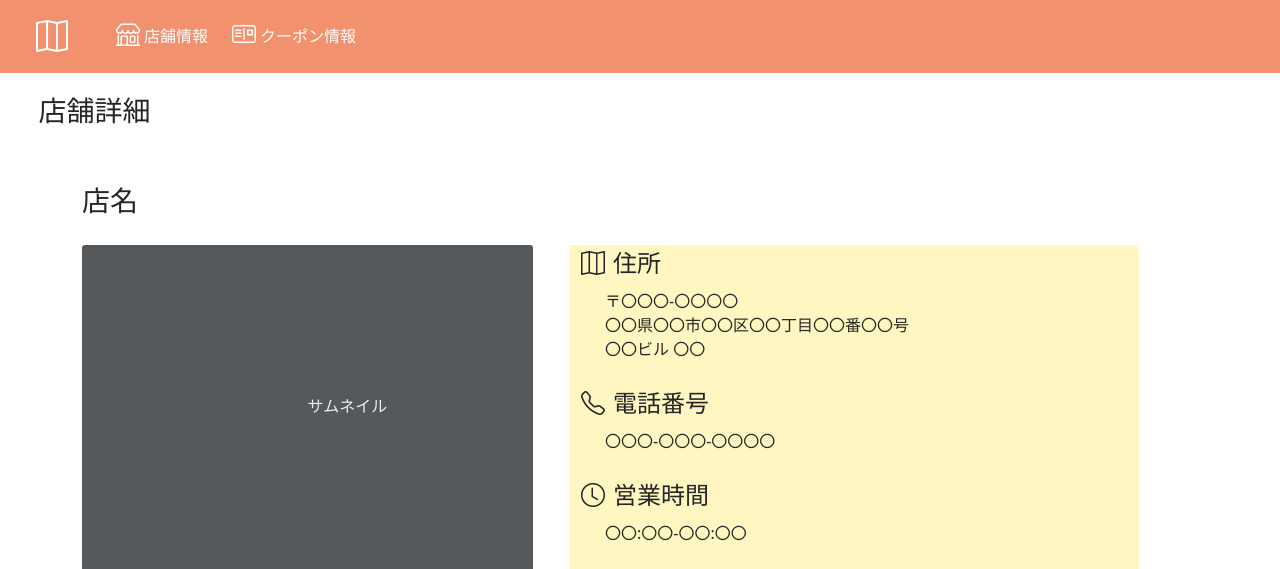
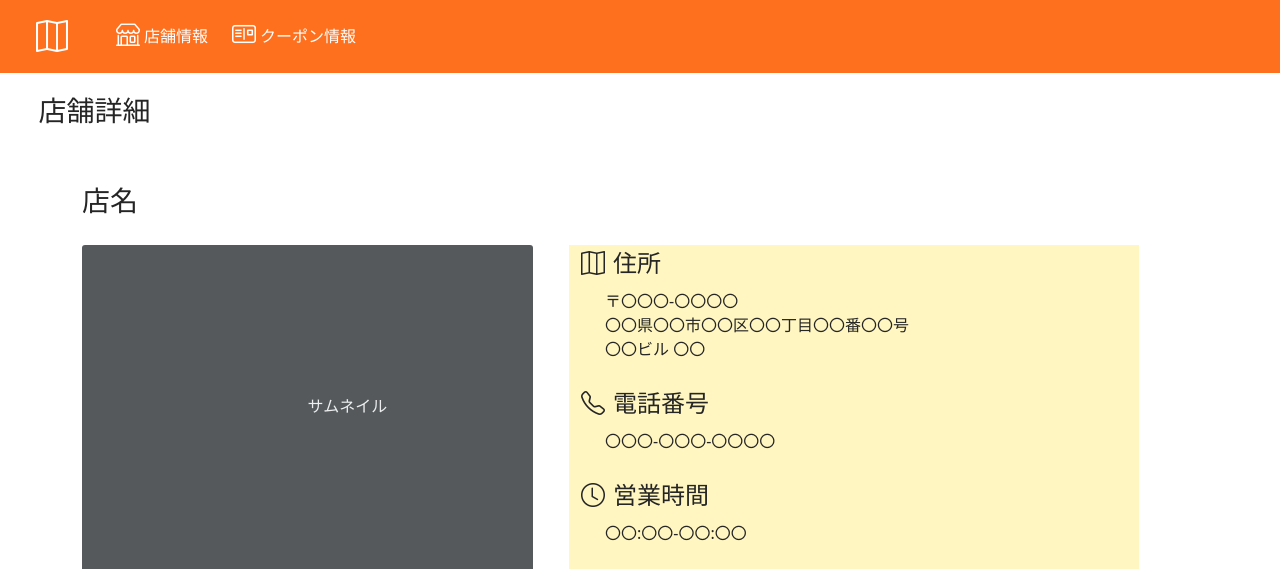
Before and after one commit to Konippi/biprogy_hackathon, a Flask app: template templates/shop/details.html in a window 1280 px wide. Shown: the top 569 px of the page. Run offline with Flask 3, Linux system fonts and the light colour scheme; the template is opened without the code that fills it, so the values that code supplies are empty.

Commit message:
modified header

```diff
--- a/frontend/static/css/style.css
+++ b/frontend/static/css/style.css
@@ -1,9 +1,28 @@
 .main_color {
-	color: #f2916d;
+	color: #ff701e;
 }
 
 .main_bg_color {
-	background-color: #f2916d;
+	background-color: #ff701e;
+}
+
+.nav-link {
+	display: inline-block;
+	position: relative;
+}
+.nav-link::after {
+	position: absolute;
+	content: '';
+	bottom: 10px;
+	left: 50%;
+	transform: translateX(-50%);
+	width: 0;
+	height: 2px;
+	background: #ffffff;
+	transition: all .3s ease 0s;
+}
+.nav-link:hover::after {
+	width: 100%;
 }
 
 .detail_bg_color {
--- a/frontend/templates/components/header.html
+++ b/frontend/templates/components/header.html
@@ -1,17 +1,17 @@
 <header>
   <nav class="navbar navbar-expand-lg navbar-light main_bg_color">
     <div class="container-fluid">
-      <a class="navbar-brand ms-4" href="#"><i class="bi bi-map h2 text-white"></i></a>
+      <a class="navbar-brand ms-4" href="/"><i class="bi bi-map h2 text-white"></i></a>
       <div class="collapse navbar-collapse" id="navbarSupportedContent">
         <ul class="navbar-nav">
           <li class="nav-item">
-            <a class="nav-link black ms-4 d-flex align-items-center" aria-current="page" href="/shop">
+            <a class="nav-link ms-4 d-flex align-items-center" href="/shop">
               <i class="bi bi-shop h4 text-white pt-1"></i>
               <span class="text-white ms-1">店舗情報</span>
             </a>
           </li>
           <li class="nav-item">
-            <a class="nav-link black ms-2 d-flex align-items-center" href="/coupon">
+            <a class="nav-link ms-2 d-flex align-items-center" href="/coupon">
               <i class="bi bi-postcard h4 text-white pt-1"></i>
               <span class="text-white ms-1">クーポン情報</span>
             </a>
```
